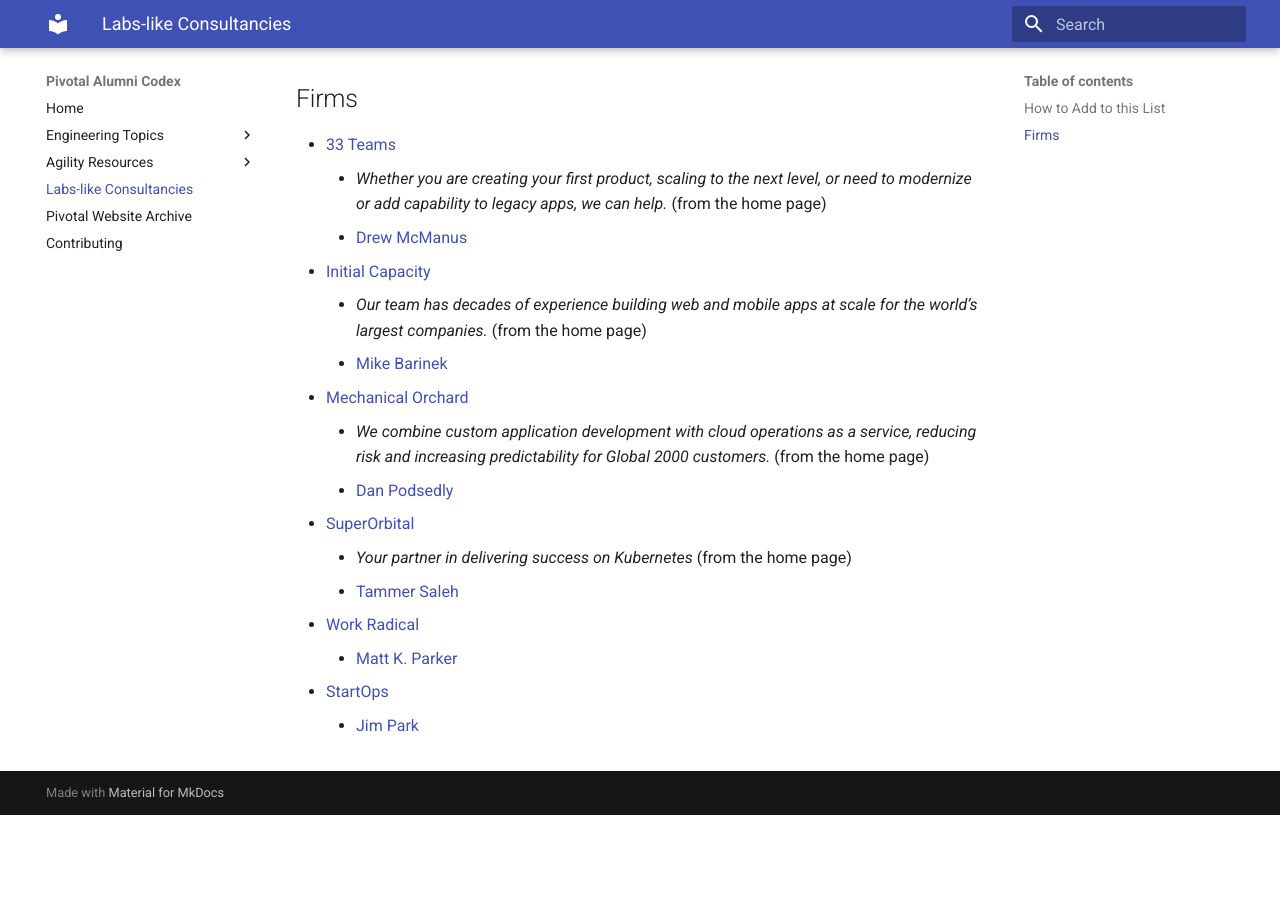
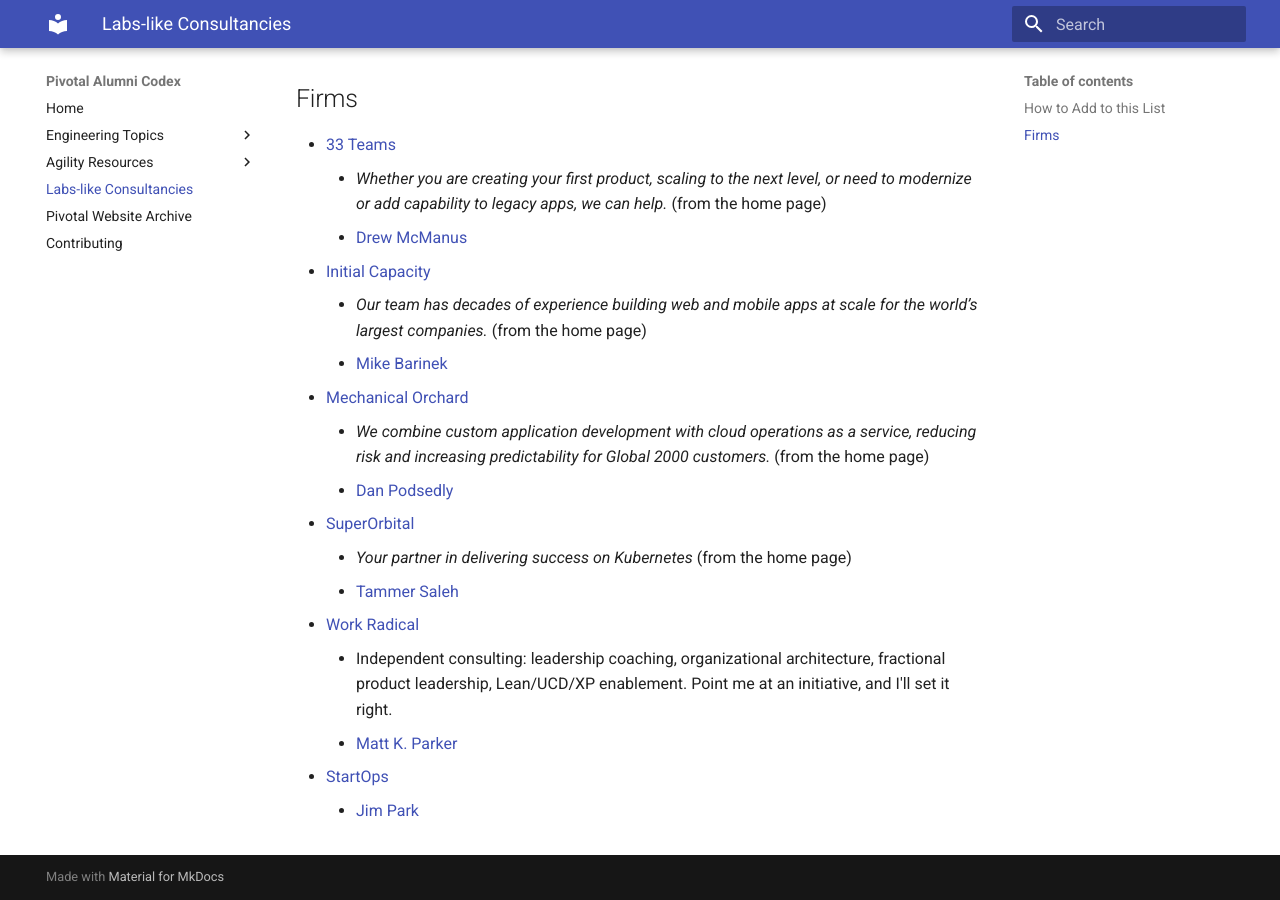
Before and after one commit to alumni-codex/alumni-codex.github.io, an MkDocs documentation site: the page built from docs/consultancies.md, in a window 1280 px wide and 900 px high, scrolled down 512 px. Built offline with MkDocs 1.6.1 and Material for MkDocs 9.7.7, drawn with Linux system fonts in a browser that asks for light colours; before the commit the page ends 1327 px from its top, so only the background shows below that.

Commit message:
Update consultancies.md
Added description for ``Work Radical'' consultancy

```diff
--- a/docs/consultancies.md
+++ b/docs/consultancies.md
@@ -30,6 +30,7 @@
     - _Your partner in delivering success on Kubernetes_ (from the home page)
     - [Tammer Saleh](https://www.linkedin.com/in/tammersaleh/)
 - [Work Radical](https://www.linkedin.com/company/work-radical?trk=profile-position)
+    - Independent consulting: leadership coaching, organizational architecture, fractional product leadership, Lean/UCD/XP enablement. Point me at an initiative, and I'll set it right.
     - [Matt K. Parker](https://mattkparker.com)
 - [StartOps](https://startops.us)
     - [Jim Park](https://www.linkedin.com/in/jim80net/)
```
